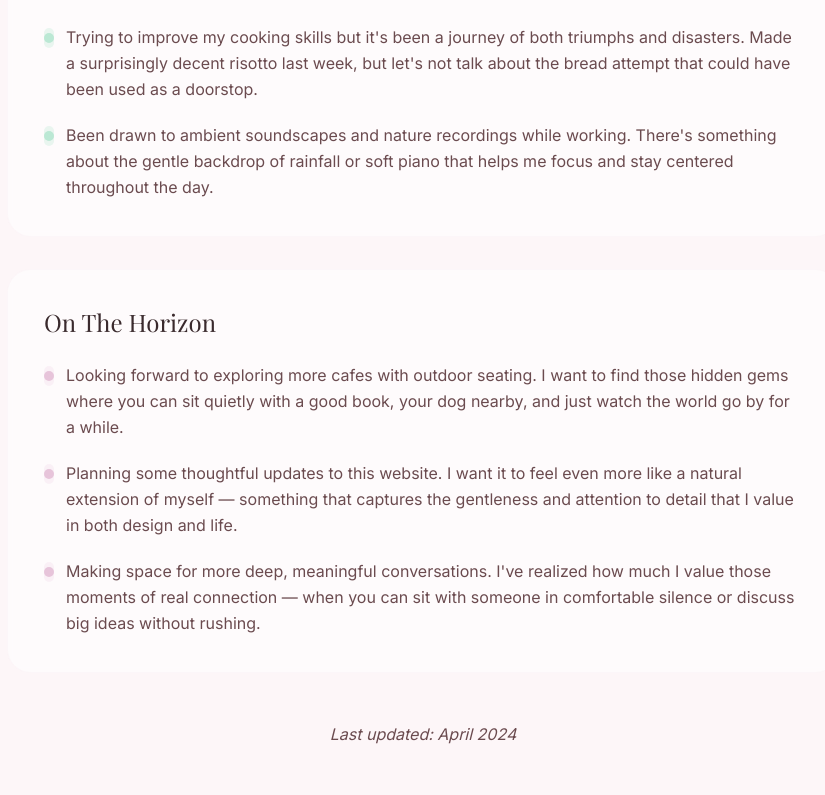
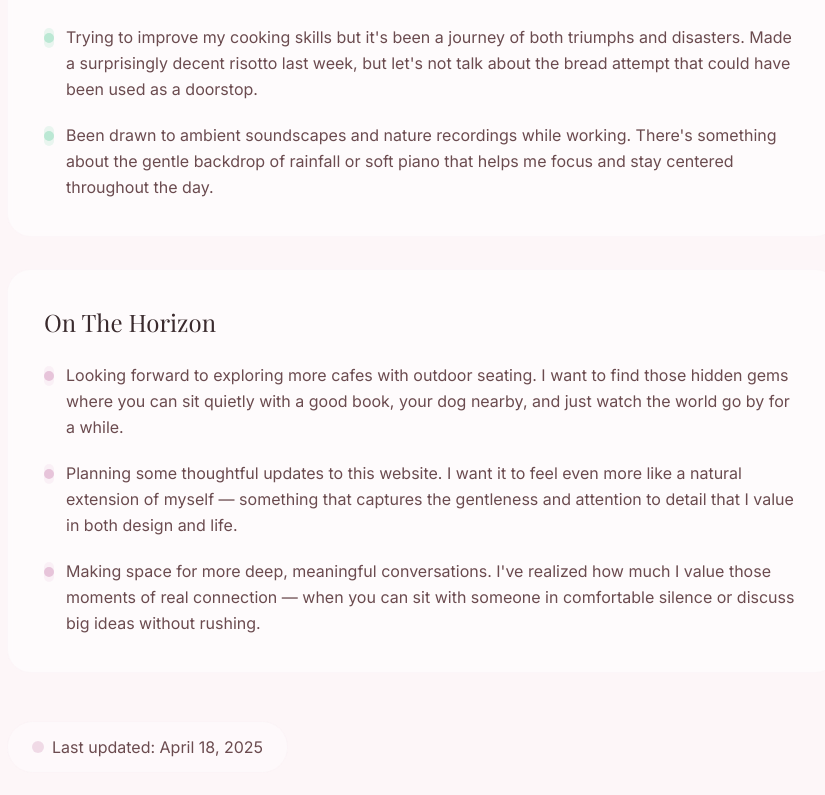
Before and after one commit to thesophiatan/personalsite, a React (Create React App) app: page /now in a window 1280 px wide. Shown: the part 1361-2156 px from the top of the page, without its empty margins (217-1042 px from the left). Built offline with nearby package versions, Linux system fonts and the light colour scheme.

Commit message:
Add dynamic date to Now page with more prominent styling

```diff
--- a/src/components/Now.tsx
+++ b/src/components/Now.tsx
@@ -1,6 +1,14 @@
 import React from 'react';
 
 const Now: React.FC = () => {
+  // Get current date in a nice format
+  const today = new Date();
+  const formattedDate = today.toLocaleDateString('en-US', {
+    month: 'long',
+    day: 'numeric',
+    year: 'numeric'
+  });
+
   return (
     <section id="now" className="py-24 bg-gradient-to-b from-accent/10 via-background to-background/95">
       <div className="max-w-4xl mx-auto px-4 sm:px-6 lg:px-8">
@@ -127,8 +135,11 @@ const Now: React.FC = () => {
           </div>
         </div>
 
-        <div className="mt-12 text-center text-text-light/80 italic">
-          <p>Last updated: April 2024</p>
+        <div className="mt-12 backdrop-blur-sm bg-white/40 py-3 px-6 rounded-full inline-block mx-auto border border-primary/10">
+          <p className="text-text-light flex items-center">
+            <span className="w-3 h-3 bg-primary/60 rounded-full animate-pulse mr-2"></span>
+            <span>Last updated: {formattedDate}</span>
+          </p>
         </div>
       </div>
     </section>
```
